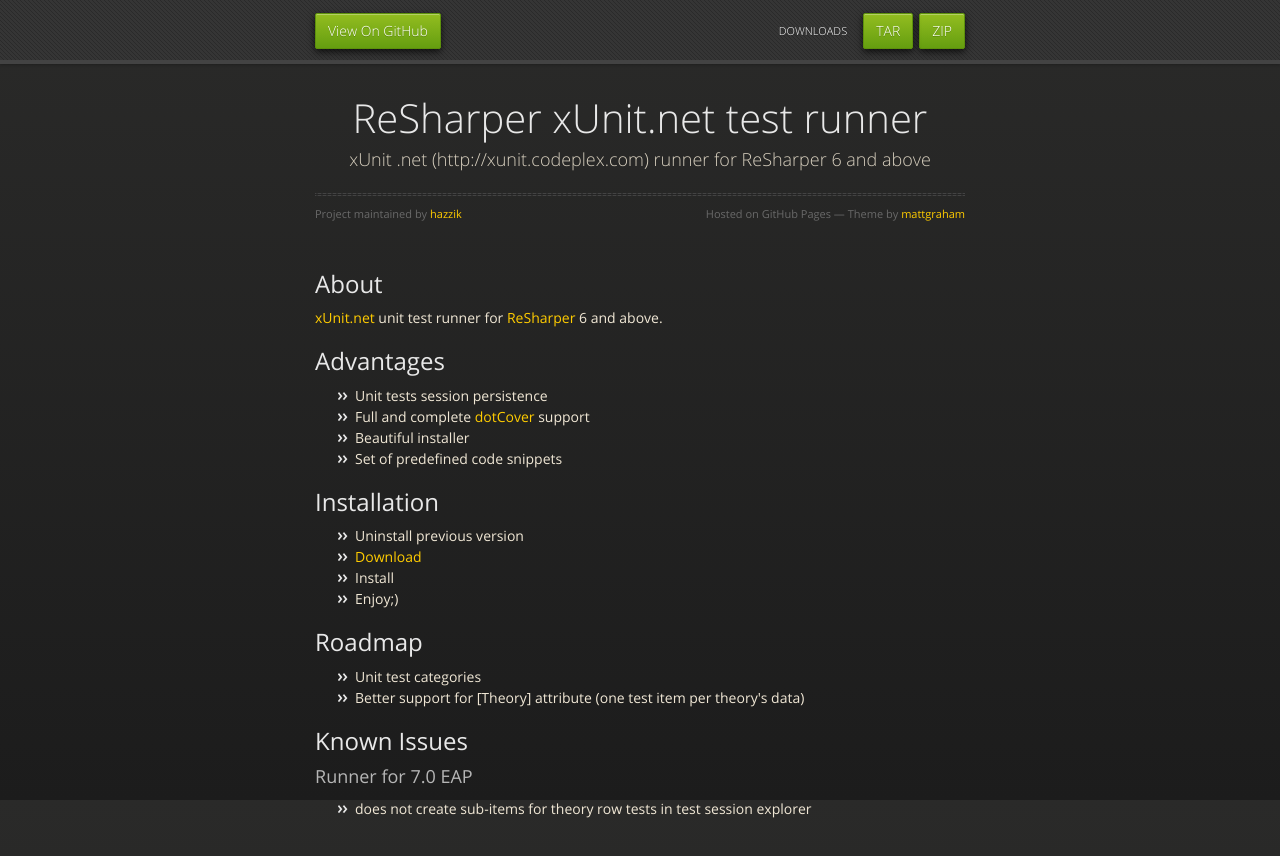
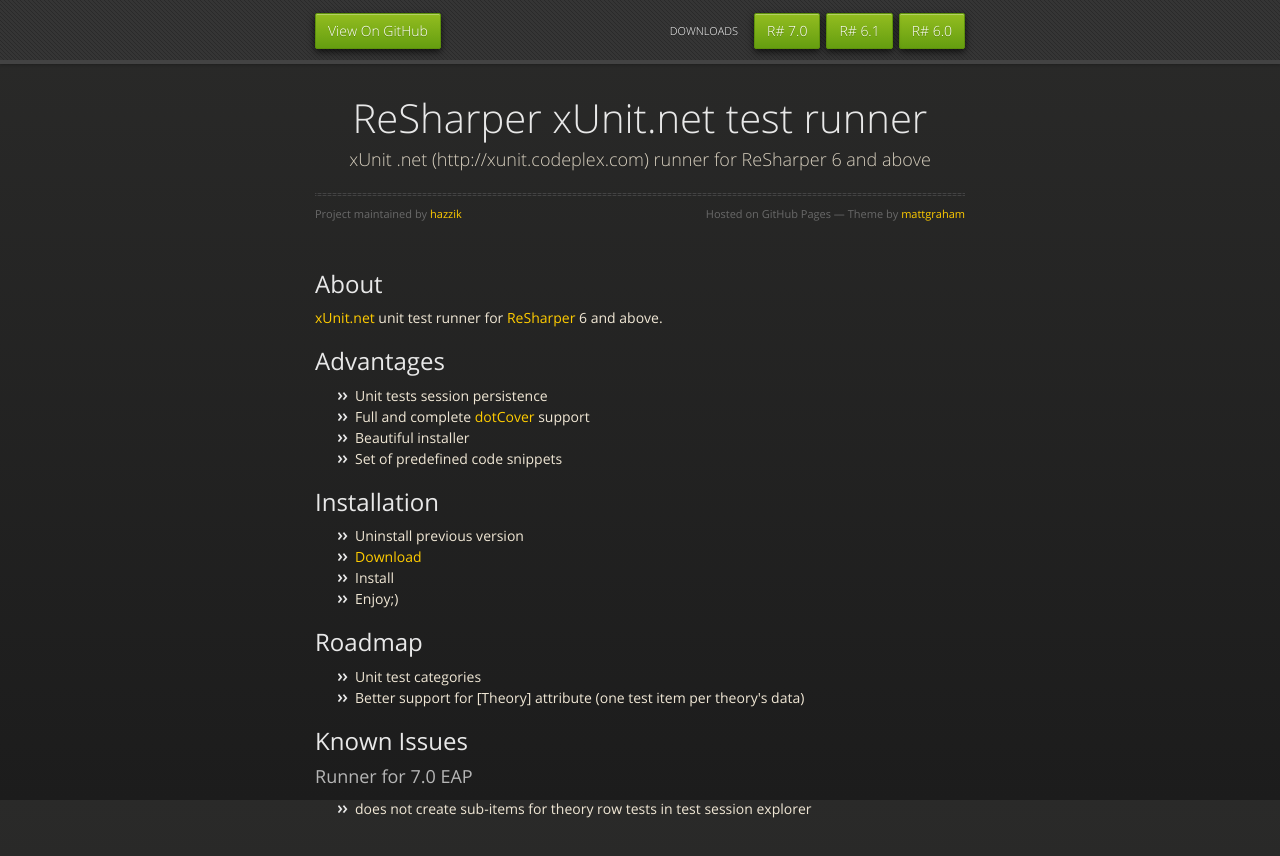
Before and after one commit to hazzik/ReSharper.XUnitTestRunner, a plain HTML site: page index.html in a window 1280 px wide. Drawn offline with nearby package versions, Linux system fonts and the light colour scheme.

Commit message:
Update index.html

```diff
--- a/index.html
+++ b/index.html
@@ -3,7 +3,7 @@
   <head>
     <meta charset="utf-8">
     <meta http-equiv="X-UA-Compatible" content="chrome=1">
-    <title>Resharper.xunittestrunner by hazzik</title>
+    <title>ReSharper xUnit.net test runner</title>
     <link rel="stylesheet" href="stylesheets/styles.css">
     <link rel="stylesheet" href="stylesheets/pygment_trac.css">
     <script src="https://ajax.googleapis.com/ajax/libs/jquery/1.7.1/jquery.min.js"></script>
@@ -21,8 +21,9 @@
       <div id="header">
         <nav>
           <li class="fork"><a href="https://github.com/hazzik/ReSharper.XUnitTestRunner">View On GitHub</a></li>
-          <li class="downloads"><a href="https://github.com/hazzik/ReSharper.XUnitTestRunner/zipball/master">ZIP</a></li>
-          <li class="downloads"><a href="https://github.com/hazzik/ReSharper.XUnitTestRunner/tarball/master">TAR</a></li>
+          <li class="downloads"><a href="https://github.com/downloads/hazzik/ReSharper.XUnitTestRunner/ReSharper.XUnitTestRunner.6.0-201206031735.exe">R# 6.0</a></li>
+          <li class="downloads"><a href="https://github.com/downloads/hazzik/ReSharper.XUnitTestRunner/ReSharper.XUnitTestRunner.6.1-201206031735.exe">R# 6.1</a></li>
+          <li class="downloads"><a href="https://github.com/downloads/hazzik/ReSharper.XUnitTestRunner/ReSharper.XUnitTestRunner.7.0-201206031735.exe">R# 7.0</a></li>
           <li class="title">DOWNLOADS</li>
         </nav>
       </div><!-- end header -->
```
